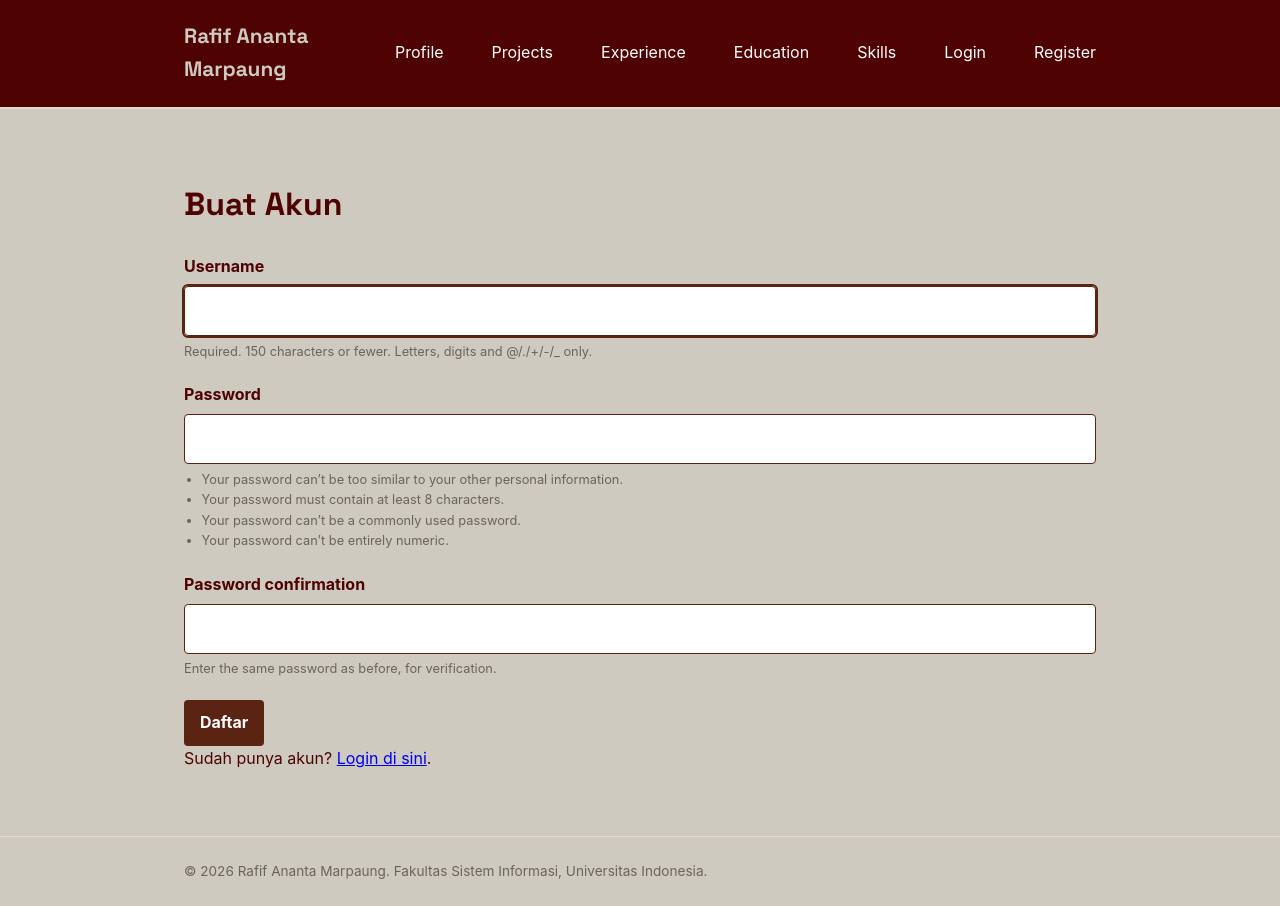
After one commit to parmaung/myportofolio, a Django app: page /register/ in a window 1280 px wide. The commit adds this page. Run offline with Django 5.2, Linux system fonts and the light colour scheme.

Commit message:
Tutorial 4: implementasi register, login, dan logout

```diff
--- a/main/urls.py
+++ b/main/urls.py
@@ -16,6 +16,9 @@ from main.views import (
     show_skills,
     create_skills,
     delete_skills,
+    register,
+    login_user,
+    logout_user,
 )
 
 app_name = "main"
@@ -44,4 +47,7 @@ urlpatterns = [
     path("skills/add/", create_skills, name="create_skills"),
     path("skills/<uuid:skills_id>/delete/", delete_skills, name="delete_skills"),
     path("api/skills/", get_skills_json, name="get_skills_json"),
+    path("register/", register, name="register"),
+    path("login/", login_user, name="login"),
+    path("logout/", logout_user, name="logout"),
 ]
--- a/main/views.py
+++ b/main/views.py
@@ -1,4 +1,6 @@
 from django.contrib import messages
+from django.contrib.auth import login, logout
+from django.contrib.auth.forms import AuthenticationForm, UserCreationForm
 from django.core import serializers
 from django.http import HttpResponse
 from django.shortcuts import get_object_or_404, redirect, render
@@ -186,3 +188,37 @@ def delete_skills(request, skills_id):
         messages.success(request, "Skill berhasil dihapus.")
         return redirect('main:show_skills')
     return redirect('main:show_skills')
+
+
+# ---------- Authentication ----------
+
+def register(request):
+    form = UserCreationForm(request.POST or None)
+    if request.method == "POST" and form.is_valid():
+        form.save()
+        messages.success(request, "Akun berhasil dibuat. Silakan login.")
+        return redirect("main:login")
+
+    context = {
+        "name": PORTFOLIO_OWNER_NAME,
+        "form": form,
+    }
+    return render(request, "register.html", context)
+
+
+def login_user(request):
+    form = AuthenticationForm(request, data=request.POST or None)
+    if request.method == "POST" and form.is_valid():
+        login(request, form.get_user())
+        return redirect("main:show_main")
+
+    context = {
+        "name": PORTFOLIO_OWNER_NAME,
+        "form": form,
+    }
+    return render(request, "login.html", context)
+
+
+def logout_user(request):
+    logout(request)
+    return redirect("main:show_main")
--- a/static/css/style.css
+++ b/static/css/style.css
@@ -63,6 +63,12 @@ h1, .brand {
     color: #ffffff;
     margin-left: 1rem;
     text-decoration: none;
+}
+
+.site-header nav .nav-user {
+    margin-left: 1rem;
+    color: #f3c9a6;
+    font-weight: 700;
 }
 
 .hero {
@@ -431,6 +437,16 @@ h1, .brand {
     border-color: var(--accent);
 }
 
+.form-help {
+    margin-top: 0.35rem;
+    color: var(--text-muted);
+    font-size: 0.8rem;
+}
+
+.form-help ul {
+    padding-left: 1.1rem;
+}
+
 .form-error {
     color: #b42318;
     font-size: 0.85rem;
--- a/templates/base.html
+++ b/templates/base.html
@@ -20,6 +20,13 @@
                 <a href="{% url 'main:show_experience' %}">Experience</a>
                 <a href="{% url 'main:show_education' %}">Education</a>
                 <a href="{% url 'main:show_skills' %}">Skills</a>
+                {% if user.is_authenticated %}
+                    <span class="nav-user">{{ user.username }}</span>
+                    <a href="{% url 'main:logout' %}">Logout</a>
+                {% else %}
+                    <a href="{% url 'main:login' %}">Login</a>
+                    <a href="{% url 'main:register' %}">Register</a>
+                {% endif %}
             </nav>
         </div>
     </header>
--- /dev/null
+++ b/templates/register.html
@@ -0,0 +1,35 @@
+{% extends "base.html" %}
+
+{% block meta %}
+    <title>Register - {{ name }}</title>
+{% endblock meta %}
+
+{% block content %}
+    <main>
+        <section class="experience-section">
+            <div class="container">
+                <h1>Buat Akun</h1>
+                <form method="post" action="{% url 'main:register' %}" class="project-form">
+                    {% csrf_token %}
+                    {% for error in form.non_field_errors %}
+                        <p class="form-error">{{ error }}</p>
+                    {% endfor %}
+                    {% for field in form %}
+                        <div class="form-group">
+                            <label for="{{ field.id_for_label }}">{{ field.label }}</label>
+                            {{ field }}
+                            {% if field.help_text %}
+                                <div class="form-help">{{ field.help_text }}</div>
+                            {% endif %}
+                            {% for error in field.errors %}
+                                <p class="form-error">{{ error }}</p>
+                            {% endfor %}
+                        </div>
+                    {% endfor %}
+                    <button type="submit" class="button">Daftar</button>
+                </form>
+                <p>Sudah punya akun? <a href="{% url 'main:login' %}">Login di sini</a>.</p>
+            </div>
+        </section>
+    </main>
+{% endblock content %}
```
Also changed, not shown: templates/login.html (added, +32 -0 lines).
